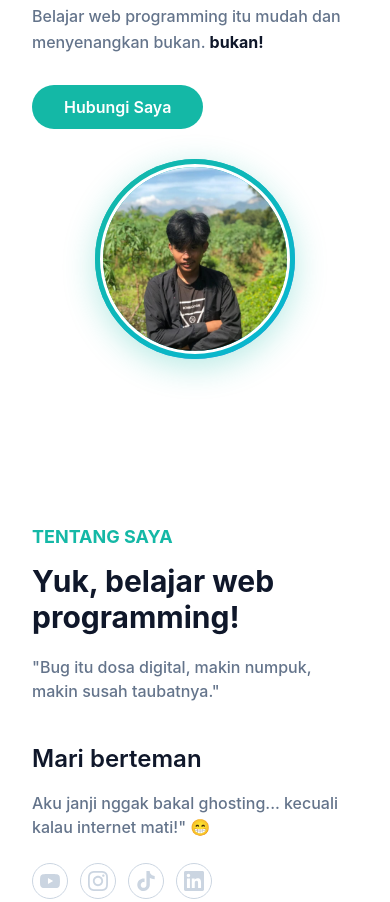
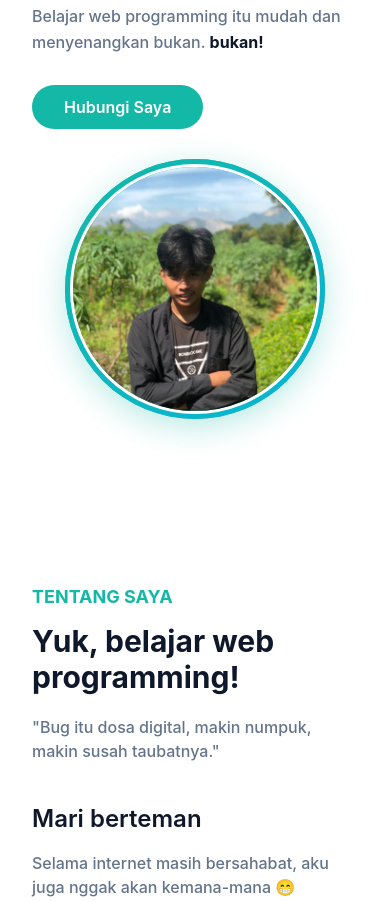
Before and after one commit to mohamadalvinmakmun/mohamadalvinmakmun.github.io, a website: page index.html in a window 390 px wide. Shown: the part 297-1199 px from the top of the page. Drawn offline with Linux system fonts and the light colour scheme.

Commit message:
perbaru foto profil

```diff
--- a/index.html
+++ b/index.html
@@ -143,8 +143,8 @@ body.dark .foto-wrapper img {
 
 @media screen and (max-width: 480px) {
   .foto-wrapper {
-    width: 200px;
-    height: 200px;
+    width: 260px;
+    height: 260px;
   }
 
   section.sdn1,
@@ -152,7 +152,7 @@ body.dark .foto-wrapper img {
   section.smk,
   section.poltekgt {
     width: 95%;
-    padding: 0.8rem;
+    padding: 1rem;
   }
 
   p#sekolah, pre {
@@ -264,7 +264,7 @@ body.dark .foto-wrapper img {
           <div class="w-full px-4 lg:w-1/2">
             <h3 class="mb-4 text-2xl font-semibold text-dark dark:text-white lg:pt-10 lg:text-3xl">Mari berteman</h3>
             <p class="mb-6 text-base font-medium text-secondary lg:text-lg">
-              Aku janji nggak bakal ghosting... kecuali kalau internet mati!" 😁
+            Selama internet masih bersahabat, aku juga nggak akan kemana-mana 😁
             </p>
             <div class="flex items-center">
               <!-- Youtube -->
@@ -441,7 +441,7 @@ body.dark .foto-wrapper img {
         <div class="w-full px-4">
           <div class="mx-auto mb-16 max-w-xl text-center">
             <h4 class="mb-2 text-lg font-semibold text-primary">Hobi</h4>
-            <h2 class="mb-4 text-3xl font-bold text-dark dark:text-white sm:text-4xl lg:text-5xl">Hobi Orang Ganteng</h2>
+            <h2 class="mb-4 text-3xl font-bold text-dark dark:text-white sm:text-4xl lg:text-5xl">Hobi Santuy</h2>
             <p class="text-md font-medium text-secondary md:text-lg">inilah daftar hobi saya, yang kadang saya lakukan, kadang cuma saya akui saat ditanya.</p>
           </div>
         </div>
```
